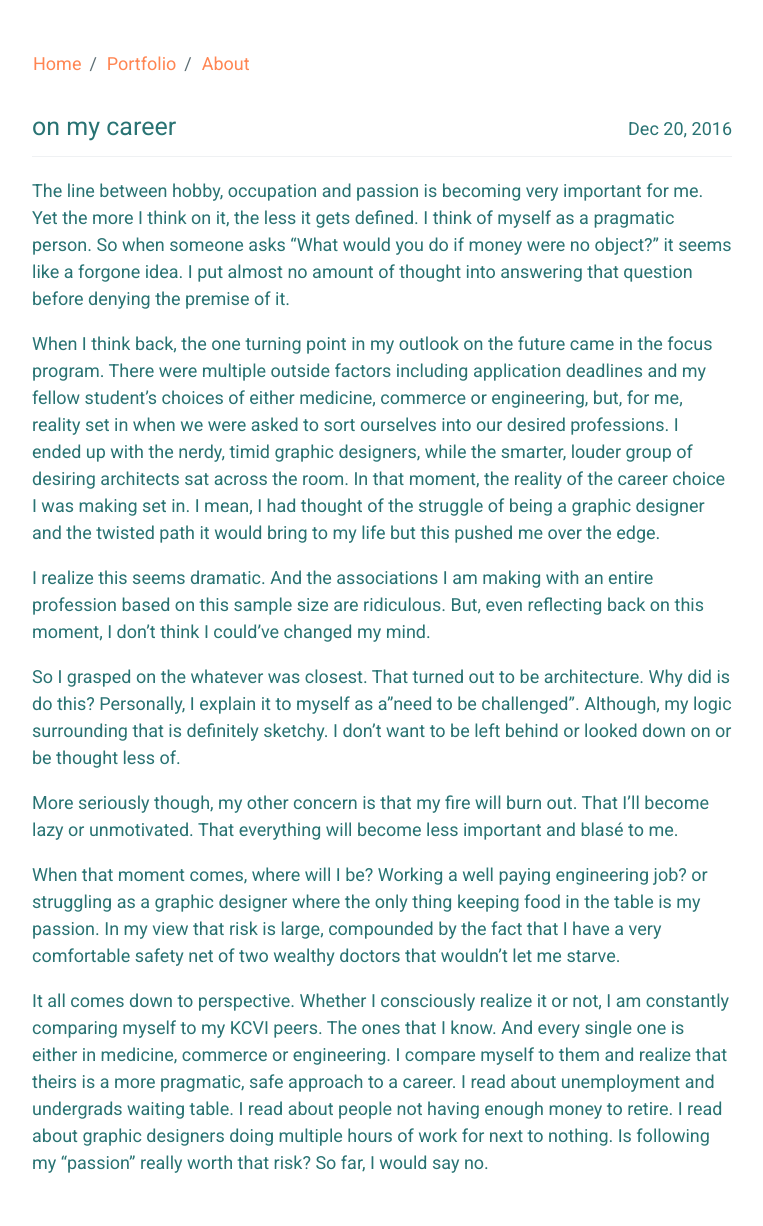
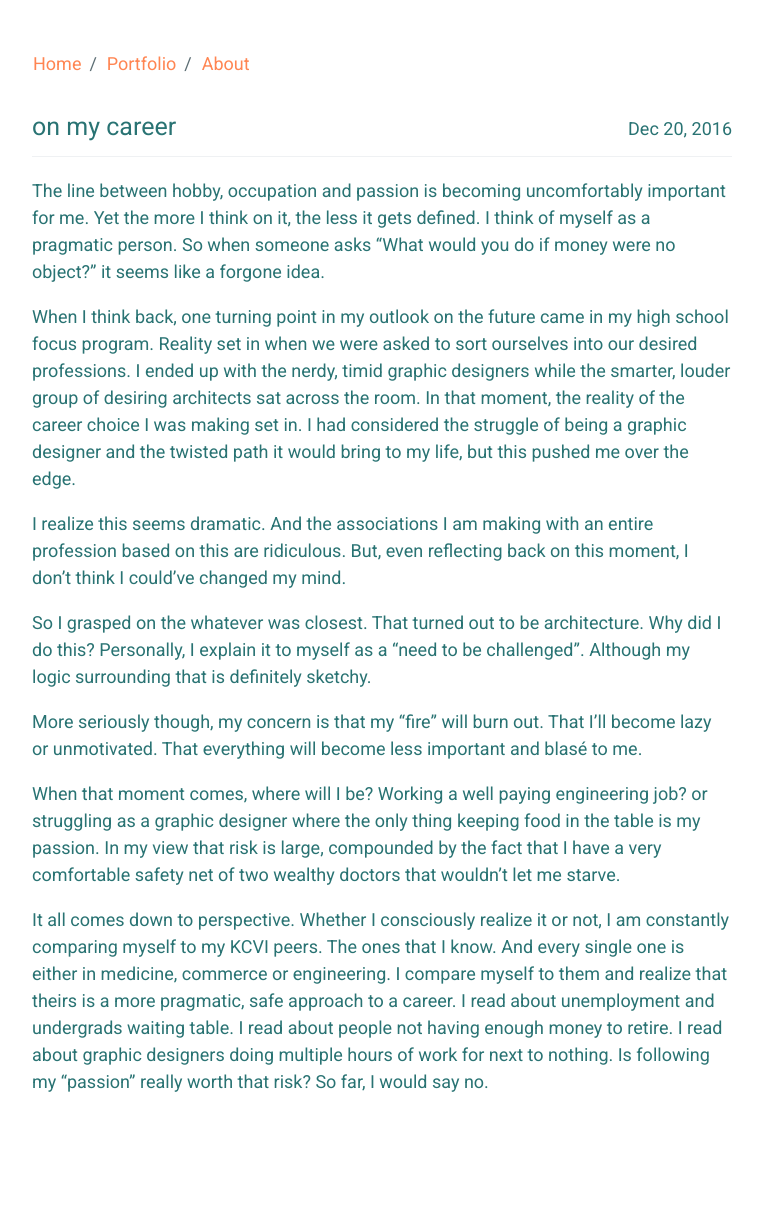
Before and after one commit to iamkahvi/iamkahvi.github.io, a Jekyll site: the page built from _posts/2016-12-20-on-my-career.md, in a window 1280 px wide. Shown: the whole page, without its empty margins (258-1021 px from the left). Built offline with Jekyll 4.4.1, drawn with Linux system fonts in a browser that asks for light colours; after the commit the page ends 1145 px from its top, so only the background shows below that.

Commit message:
spelling and checks

```diff
--- a/_posts/2016-12-20-on-my-career.md
+++ b/_posts/2016-12-20-on-my-career.md
@@ -5,15 +5,15 @@ description: thoughts about my future
 date: 2016-12-20
 ---
 
-The line between hobby, occupation and passion is becoming very important for me. Yet the more I think on it, the less it gets defined. I think of myself as a pragmatic person. So when someone asks “What would you do if money were no object?” it seems like a forgone idea. I put almost no amount of thought into answering that question before denying the premise of it.
+The line between hobby, occupation and passion is becoming uncomfortably important for me. Yet the more I think on it, the less it gets defined. I think of myself as a pragmatic person. So when someone asks “What would you do if money were no object?” it seems like a forgone idea.
 
-When I think back, the one turning point in my outlook on the future came in the focus program. There were multiple outside factors including application deadlines and my fellow student’s choices of either medicine, commerce or engineering, but, for me, reality set in when we were asked to sort ourselves into our desired professions. I ended up with the nerdy, timid graphic designers, while the smarter, louder group of desiring architects sat across the room. In that moment, the reality of the career choice I was making set in. I mean, I had thought of the struggle of being a graphic designer and the twisted path it would bring to my life but this pushed me over the edge.
+When I think back, one turning point in my outlook on the future came in my high school focus program. Reality set in when we were asked to sort ourselves into our desired professions. I ended up with the nerdy, timid graphic designers while the smarter, louder group of desiring architects sat across the room. In that moment, the reality of the career choice I was making set in. I had considered the struggle of being a graphic designer and the twisted path it would bring to my life, but this pushed me over the edge.
 
-I realize this seems dramatic. And the associations I am making with an entire profession based on this sample size are ridiculous. But, even reflecting back on this moment, I don’t think I could’ve changed my mind.
+I realize this seems dramatic. And the associations I am making with an entire profession based on this are ridiculous. But, even reflecting back on this moment, I don’t think I could’ve changed my mind.
 
-So I grasped on the whatever was closest. That turned out to be architecture. Why did is do this? Personally, I explain it to myself as a"need to be challenged". Although, my logic surrounding that is definitely sketchy. I don’t want to be left behind or looked down on or be thought less of.
+So I grasped on the whatever was closest. That turned out to be architecture. Why did I do this? Personally, I explain it to myself as a "need to be challenged". Although my logic surrounding that is definitely sketchy.
 
-More seriously though, my other concern is that my fire will burn out. That I’ll become lazy or unmotivated. That everything will become less important and blasé to me.
+More seriously though, my concern is that my “fire” will burn out. That I’ll become lazy or unmotivated. That everything will become less important and blasé to me.
 
 When that moment comes, where will I be? Working a well paying engineering job? or struggling as a graphic designer where the only thing keeping food in the table is my passion. In my view that risk is large, compounded by the fact that I have a very comfortable safety net of two wealthy doctors that wouldn’t let me starve.
 
```
Also changed, not shown: _posts/2017-01-08-on-my-career-pt.2.md (+4 -10 lines), _posts/2017-11-02-on-politics.md (+2 -2 lines), _posts/2017-11-15-on-flights.md (+2 -2 lines).
